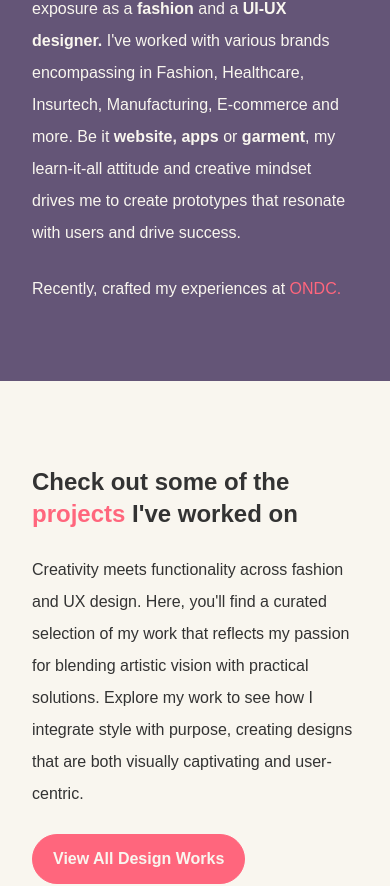
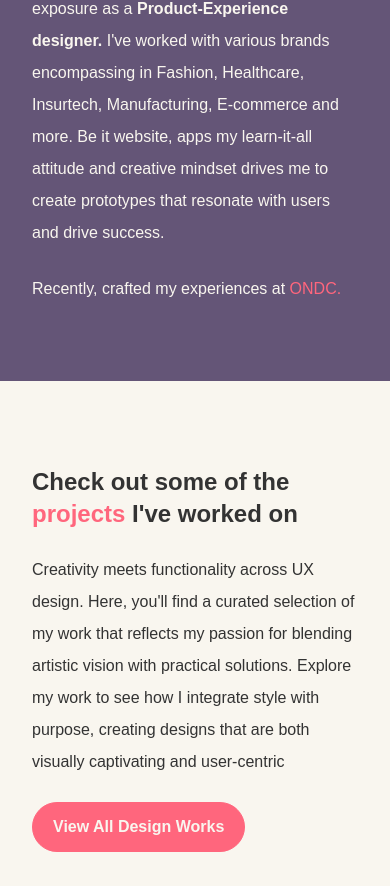
Before and after one commit to Ghastly2001/prajjwal-portfolio, a Next.js app: page / in a window 390 px wide. Shown: the part 1095-1981 px from the top of the page. Built offline with nearby package versions, Linux system fonts and the light colour scheme; a web font is replaced by a local one.

Commit message:
fix: few changes

```diff
--- a/src/components/black-bar.tsx
+++ b/src/components/black-bar.tsx
@@ -9,12 +9,15 @@ const BlackBar = () => {
       <div className="max-w-7xl flex-col lg:flex-row flex items-center justify-between mx-auto h-full gap-5">
         <div className="flex gap-7 items-center px-8 lg:hidden">
           <FadeUp delay={0.4}>
-            <Link href="mailto:prajjwalkumar98@gmail.com">
+            <Link href="mailto:prajjwalkumar98@gmail.com" target="_blank">
               <Image src={"/mail.svg"} width={36} height={33} alt="mail" />
             </Link>
           </FadeUp>
           <FadeUp delay={0.5}>
-            <Link href="https://www.linkedin.com/in/prajjwaldesigns/">
+            <Link
+              href="https://www.linkedin.com/in/prajjwaldesigns/"
+              target="_blank"
+            >
               <Image
                 src={"/linkedin.svg"}
                 width={36}
@@ -24,7 +27,10 @@ const BlackBar = () => {
             </Link>
           </FadeUp>
           <FadeUp delay={0.6}>
-            <Link href="https://www.behance.net/PrajjwalDesigns">
+            <Link
+              href="https://www.behance.net/PrajjwalDesigns"
+              target="_blank"
+            >
               <Image
                 src={"/behance.svg"}
                 width={36}
@@ -40,12 +46,15 @@ const BlackBar = () => {
           </p>
           <div className="lg:flex gap-7 items-center px-8 hidden">
             <FadeUp delay={0.4}>
-              <Link href="mailto:prajjwalkumar98@gmail.com">
+              <Link href="mailto:prajjwalkumar98@gmail.com" target="_blank">
                 <Image src={"/mail.svg"} width={36} height={33} alt="mail" />
               </Link>
             </FadeUp>
             <FadeUp delay={0.5}>
-              <Link href="https://www.linkedin.com/in/prajjwaldesigns/">
+              <Link
+                href="https://www.linkedin.com/in/prajjwaldesigns/"
+                target="_blank"
+              >
                 <Image
                   src={"/linkedin.svg"}
                   width={36}
@@ -55,7 +64,10 @@ const BlackBar = () => {
               </Link>
             </FadeUp>
             <FadeUp delay={0.6}>
-              <Link href="https://www.behance.net/PrajjwalDesigns">
+              <Link
+                href="https://www.behance.net/PrajjwalDesigns"
+                target="_blank"
+              >
                 <Image
                   src={"/behance.svg"}
                   width={36}
--- a/src/components/bring-section.tsx
+++ b/src/components/bring-section.tsx
@@ -14,7 +14,7 @@ const BringSection = () => {
       </FadeUp>
       <div className="grid grid-cols-2 lg:grid-cols-3 gap-[26px] mt-[40px]">
         <FadeUp className=" border border-[#EBEBEB] rounded-xl  flex flex-col gap-[30px] p-4">
-          <div className="relative flex items-center justify-center h-[150px] w-full -z-10">
+          <div className="relative flex items-center justify-center h-[70px] lg:h-[150px] w-full -z-10">
             <video
               src={"/desktop_assets/homepage/research.mp4"}
               autoPlay
@@ -31,21 +31,22 @@ const BringSection = () => {
         </FadeUp>
         <FadeUp
           delay={0.1}
-          className=" border border-[#EBEBEB] rounded-xl  flex flex-col gap-[30px] p-4"
+          className="border border-[#EBEBEB] rounded-xl flex flex-col gap-[30px] p-4 w-full"
         >
-          <div className="relative flex items-center justify-center h-[150px] w-full -z-10">
+          <div className="relative flex items-center justify-center h-[70px] lg:h-[150px] w-full -z-10">
             <video
               src={"/desktop_assets/homepage/lofi.mp4"}
               autoPlay
               loop
               muted
               playsInline
-              className="w-full h-full object-cover"
+              className="w-full h-full object-cover rounded-md"
             />
           </div>
-          <p className="text-sm lg:text-base text-[#333333] text-center font-gilroy">
-            Rough <span className="font-bold"> sketches/ideations </span> or{" "}
-            <span className="font-bold">low- fidelity</span> mockups of your
+
+          <p className="text-sm lg:text-base text-[#333333] text-center font-gilroy break-words leading-[22px] sm:leading-[26px]">
+            Rough <span className="font-bold">sketches/ideations</span> or{" "}
+            <span className="font-bold">low-fidelity</span> mockups of your
             initial ideas.
           </p>
         </FadeUp>
@@ -53,7 +54,7 @@ const BringSection = () => {
           delay={0.2}
           className="border border-[#EBEBEB] rounded-xl flex flex-col gap-[30px] p-4"
         >
-          <div className="relative flex items-center justify-center h-[150px] w-full -z-10">
+          <div className="relative flex items-center justify-center h-[70px] lg:h-[150px] w-full -z-10">
             <video
               src={"/desktop_assets/homepage/analysis-of-design.mp4"}
               autoPlay
@@ -72,7 +73,7 @@ const BringSection = () => {
           delay={0.3}
           className="border border-[#EBEBEB] rounded-xl flex flex-col gap-[30px] p-4"
         >
-          <div className="relative flex items-center justify-center h-[150px] w-full -z-10">
+          <div className="relative flex items-center justify-center h-[70px] lg:h-[150px] w-full -z-10">
             <video
               src={"/desktop_assets/homepage/hifi.mp4"}
               autoPlay
@@ -91,7 +92,7 @@ const BringSection = () => {
           delay={0.4}
           className=" border border-[#EBEBEB] rounded-xl  flex flex-col gap-[30px] p-4"
         >
-          <div className="relative flex items-center justify-center h-[150px] w-full -z-10">
+          <div className="relative flex items-center justify-center h-[70px] lg:h-[150px] w-full -z-10">
             <video
               src={"/desktop_assets/homepage/usability-issues.mp4"}
               autoPlay
@@ -111,7 +112,7 @@ const BringSection = () => {
           delay={0.5}
           className="border border-[#EBEBEB] rounded-xl  flex flex-col gap-[30px] p-4"
         >
-          <div className="relative flex items-center justify-center h-[150px] w-full -z-10">
+          <div className="relative flex items-center justify-center lg:h-[150px] w-full -z-10">
             <video
               src={"/desktop_assets/homepage/system-design.mp4"}
               autoPlay
--- a/src/components/project-type-card.tsx
+++ b/src/components/project-type-card.tsx
@@ -49,8 +49,8 @@ const ProjectTypeCard = ({
             {title}
           </h1>
           <p
-            className={`mt-2 line-clamp-3 font-gilroy tracking-wide leading-[32px] ${
-              recommended && "text-center font-gilroy"
+            className={`mt-2 line-clamp-3 font-gilroy font-medium tracking-wide leading-[32px] ${
+              recommended && "text-center font-gilroy font-medium"
             }`}
           >
             {desc}
--- a/src/components/projects-section.tsx
+++ b/src/components/projects-section.tsx
@@ -35,12 +35,12 @@ const ProjectsSection = () => {
           </h1>
         </FadeUp>
         <FadeUp delay={0.2}>
-          <p className="max-w-full lg:max-w-[60%] leading-[32px] text-base mt-[24px] lg:mt-[24px] font-gilroy">
-            Creativity meets functionality across fashion and UX design. Here,
-            you&apos;ll find a curated selection of my work that reflects my
-            passion for blending artistic vision with practical solutions.
-            Explore my work to see how I integrate style with purpose, creating
-            designs that are both visually captivating and user-centric.
+          <p className="max-w-full lg:max-w-[60%] leading-[32px] text-base mt-[24px] lg:mt-[24px] font-gilroy font-medium">
+            Creativity meets functionality across UX design. Here, you&apos;ll
+            find a curated selection of my work that reflects my passion for
+            blending artistic vision with practical solutions. Explore my work
+            to see how I integrate style with purpose, creating designs that are
+            both visually captivating and user-centric
           </p>
         </FadeUp>
         <FadeUp delay={0.3}>
@@ -66,7 +66,7 @@ const ProjectsSection = () => {
       </div>
       <FadeUp>
         <div className="relative mt-[65px] w-full rounded-[10px]  overflow-hidden bg-[#FF667D] mb-[80px]">
-          <div className="w-[calc(100%-5px)] h-full bg-[#FFE8EC] text-sm  py-3 px-10 text-[#FF667D] rounded-l-[10px] ml-auto leading-[24px]">
+          <div className="w-[calc(100%-5px)] h-full bg-[#FFE8EC] text-sm  py-3 px-10 text-[#FF667D] rounded-l-[10px] ml-auto leading-[24px] font-gilroy font-medium">
             These are the best products I&apos;ve worked. Also click on the{" "}
             <span
               className="font-bold cursor-pointer"
--- a/src/components/sub-hero.tsx
+++ b/src/components/sub-hero.tsx
@@ -30,25 +30,25 @@ const SubHero = () => {
               width={56}
               height={56}
             />
+
             <h1 className="text-xl sm:text-3xl font-semibold text-start lg:text-center text-[#F9F6EF]">
               Exploring, Experimenting, Evolving
             </h1>
           </FadeUp>
           <FadeUp delay={0.1}>
-            <p className="max-w-[730px] text-start lg:text-center font-gilroy lg:text-base lg:leading-[32px] max-sm:leading-[32px] max-sm:text-base text-[#F9F6EF]">
-              Seasoned with 3.5 years of my institute exposure as a{" "}
-              <span className="font-bold">fashion</span> and a
-              <span className="font-bold"> UI-UX designer.</span> I&apos;ve
-              worked with various brands encompassing in Fashion, Healthcare,
-              Insurtech, Manufacturing, E-commerce and more. Be it{" "}
-              <span className="font-bold">website, apps</span> or
-              <span className="font-bold"> garment</span>, my learn-it-all
-              attitude and creative mindset drives me to create prototypes that
-              resonate with users and drive success.
+            <p className="max-w-[730px] text-start lg:text-center font-gilroy lg:text-base lg:leading-[32px] max-sm:leading-[32px] max-sm:text-base text-[#F9F6EF] font-medium">
+              Seasoned with <span className="font-bold">3.5 years</span> of my
+              institute exposure as a{" "}
+              <span className="font-bold">Product-Experience designer.</span>{" "}
+              I&apos;ve worked with various brands encompassing in Fashion,
+              Healthcare, Insurtech, Manufacturing, E-commerce and more. Be it{" "}
+              website, apps my learn-it-all attitude and creative mindset drives
+              me to create prototypes that resonate with users and drive
+              success.
             </p>
           </FadeUp>
           <FadeUp delay={0.15}>
-            <p className="text-start lg:text-center max-sm:text-base text-[#F9F6EF] font-gilroy">
+            <p className="text-start lg:text-center max-sm:text-base text-[#F9F6EF] font-gilroy font-medium">
               Recently, crafted my experiences at{" "}
               <span
                 className="text-[#FF667D] font-medium cursor-pointer"
```
Also changed, not shown: src/components/expertise-section.tsx (+41 -13 lines).
